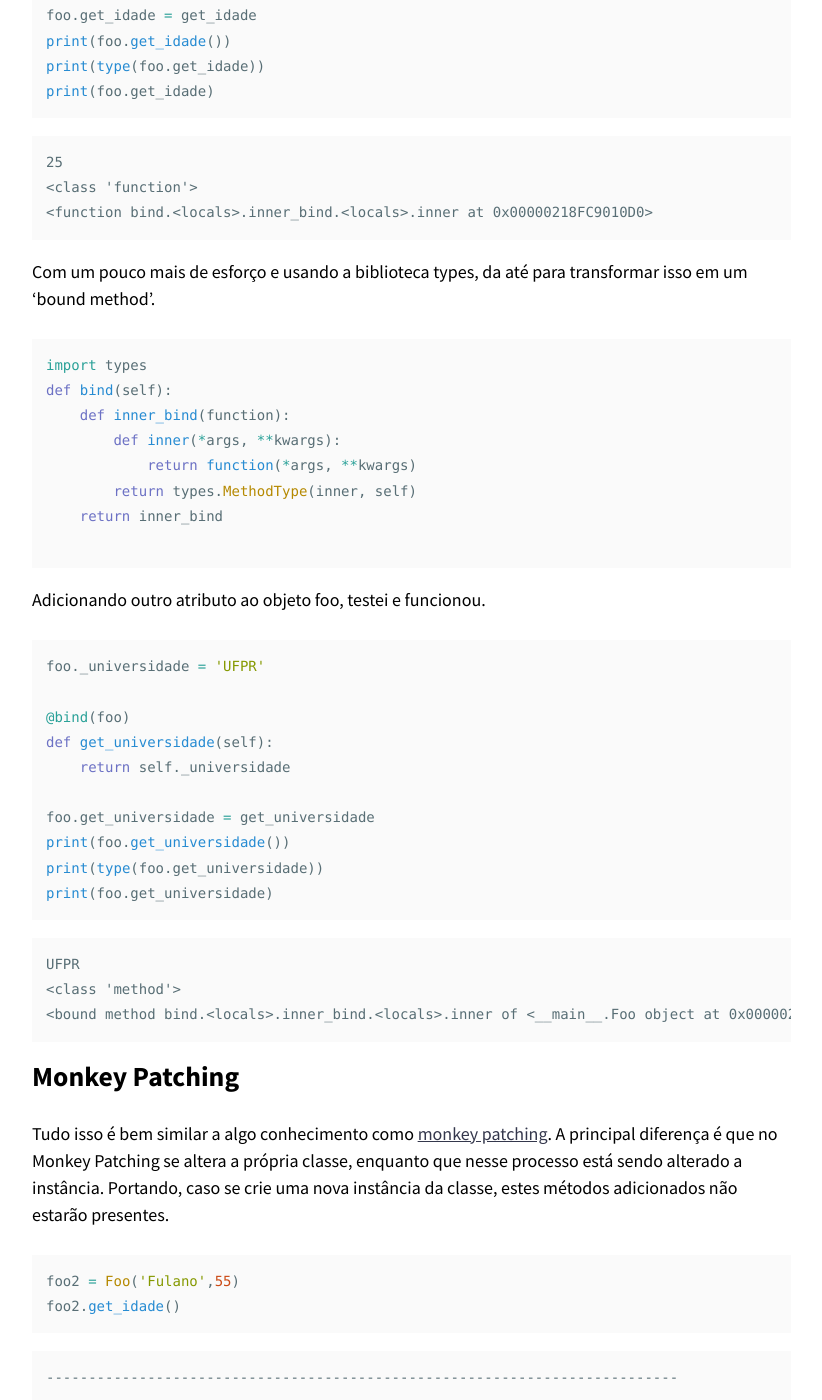
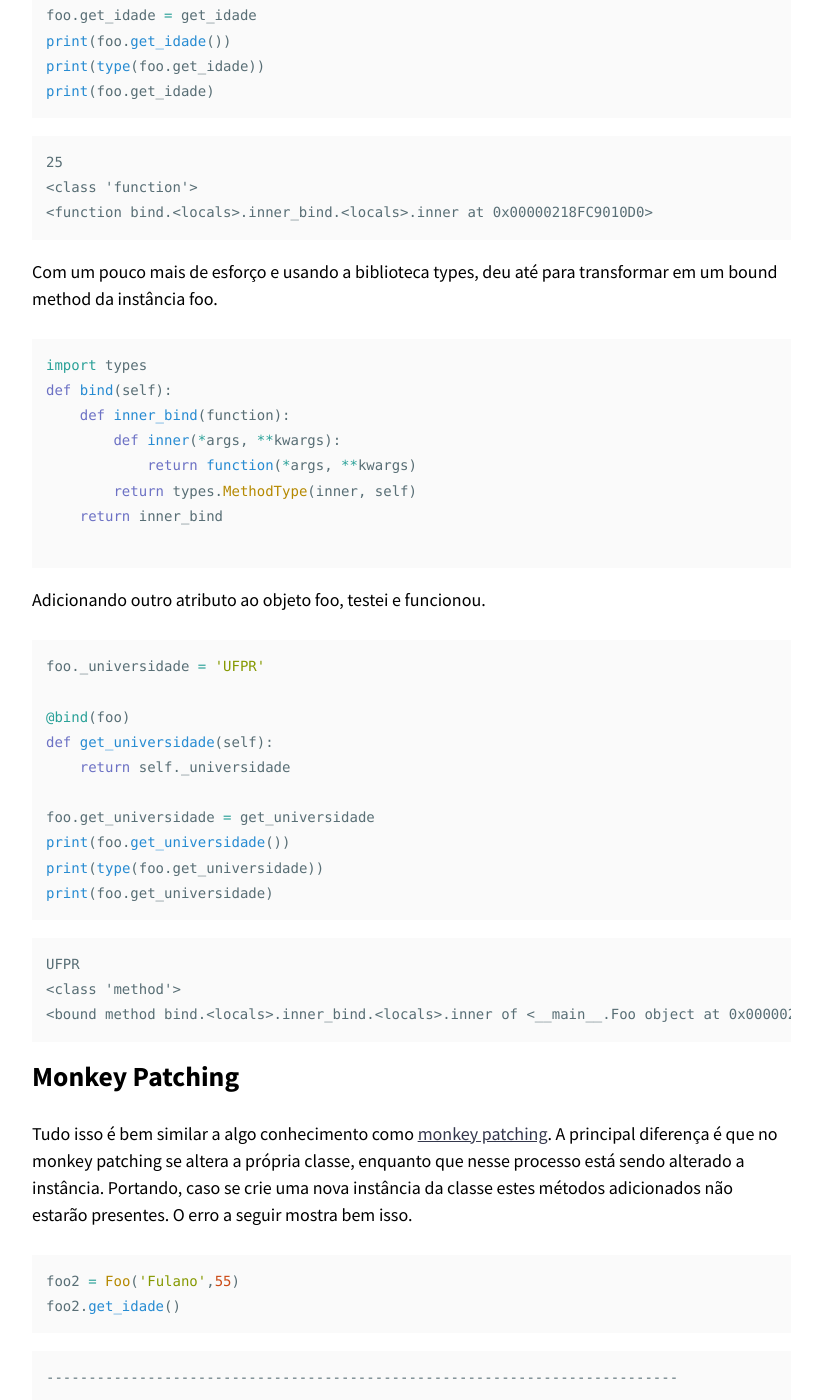
Before and after one commit to CaioMizerkowski/CaioMizerkowski.github.io, a Jekyll site: the page built from _posts/2022-02-06-Simulando-bind-do-JS-em-Python.md, in a window 1280 px wide and 1400 px high, scrolled down 4787 px. Shown: the whole window, without its empty margins (343-1165 px from the left). Built offline with Jekyll 4.4.1, drawn with Linux system fonts in a browser that asks for light colours; nearby versions of some CDN libraries; some of the changed text lies outside the part shown.

Commit message:
Update 2022-02-06-Simulando-bind-do-JS-em-Python.md

````diff
--- a/_posts/2022-02-06-Simulando-bind-do-JS-em-Python.md
+++ b/_posts/2022-02-06-Simulando-bind-do-JS-em-Python.md
@@ -192,7 +192,7 @@ print(foo.get_idade)
     <function bind.<locals>.inner_bind.<locals>.inner at 0x00000218FC9010D0>
 
 
-Com um pouco mais de esforço e usando a biblioteca types, da até para transformar isso em um 'bound method'.
+Com um pouco mais de esforço e usando a biblioteca types, deu até para transformar em um bound method da instância foo.
 
 
 ```python
@@ -229,7 +229,7 @@ print(foo.get_universidade)
 
 ## Monkey Patching
 
-Tudo isso é bem similar a algo conhecimento como [monkey patching](https://medium.com/analytics-vidhya/monkey-patching-in-python-dc3b3f52906c). A principal diferença é que no Monkey Patching se altera a própria classe, enquanto que nesse processo está sendo alterado a instância. Portando, caso se crie uma nova instância da classe, estes métodos adicionados não estarão presentes.
+Tudo isso é bem similar a algo conhecimento como [monkey patching](https://medium.com/analytics-vidhya/monkey-patching-in-python-dc3b3f52906c). A principal diferença é que no monkey patching se altera a própria classe, enquanto que nesse processo está sendo alterado a instância. Portando, caso se crie uma nova instância da classe estes métodos adicionados não estarão presentes. O erro a seguir mostra bem isso.
 
 
 ```python
````
Also changed, not shown: other parts of _posts/2022-02-06-Simulando-bind-do-JS-em-Python.md (+2 -2 lines).
